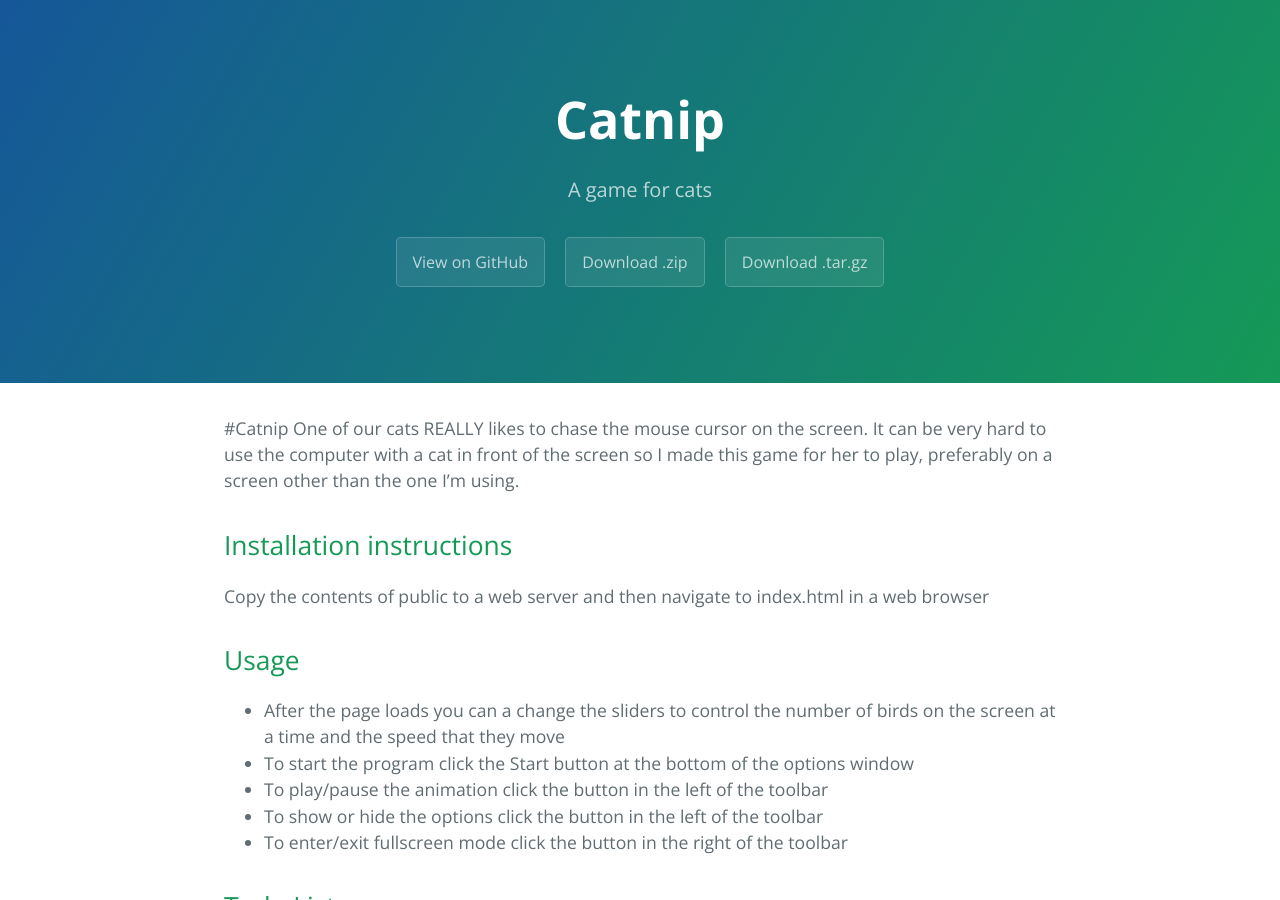
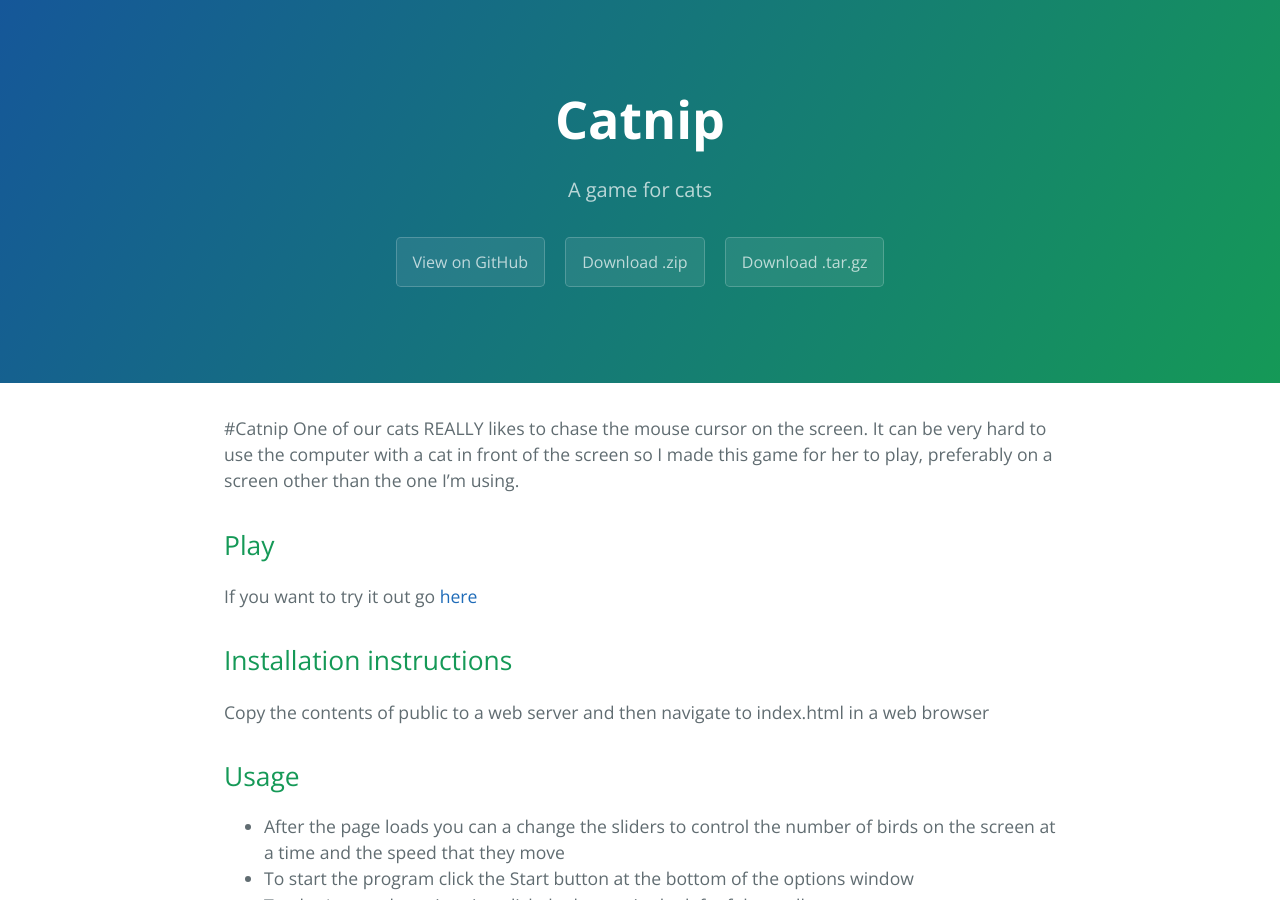
Before and after one commit to WadeGulbrandsen/catnip, a Jekyll site: the page built from index.md, in a window 1280 px wide and 900 px high. Built offline with Jekyll 4.4.1, drawn with Linux system fonts in a browser that asks for light colours; nearby versions of some CDN libraries.

Commit message:
Sync README.md in master branch to index.md in gh-pages

```diff
--- a/index.md
+++ b/index.md
@@ -2,9 +2,13 @@
 layout: index
 ---
 
+
 #Catnip
 One of our cats REALLY likes to chase the mouse cursor on the screen. It can be very hard to use the computer with a
 cat in front of the screen so I made this game for her to play, preferably on a screen other than the one I'm using.
+
+## Play
+If you want to try it out go [here](public/index.html)
 
 ## Installation instructions
 Copy the contents of public to a web server and then navigate to index.html in a web browser
```
